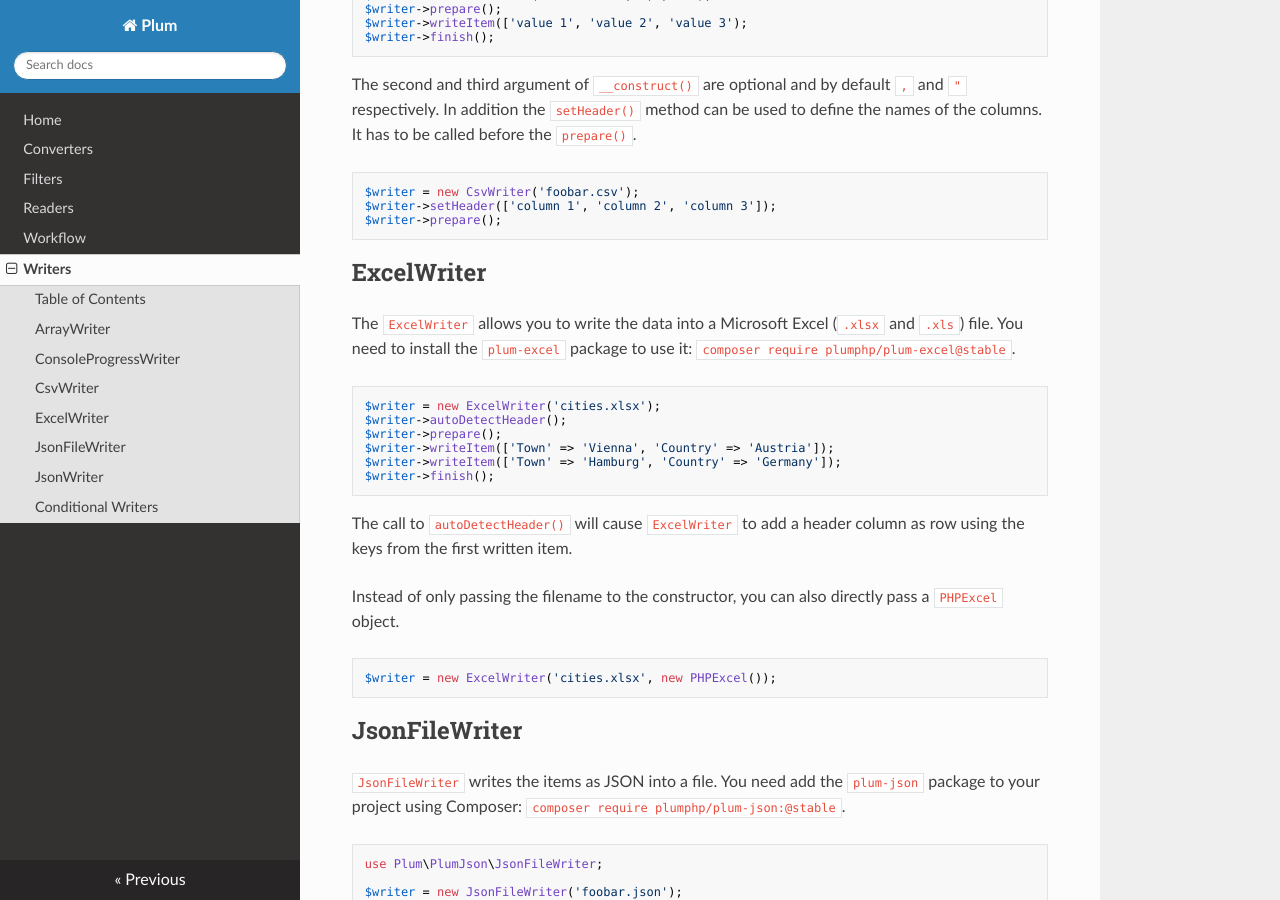
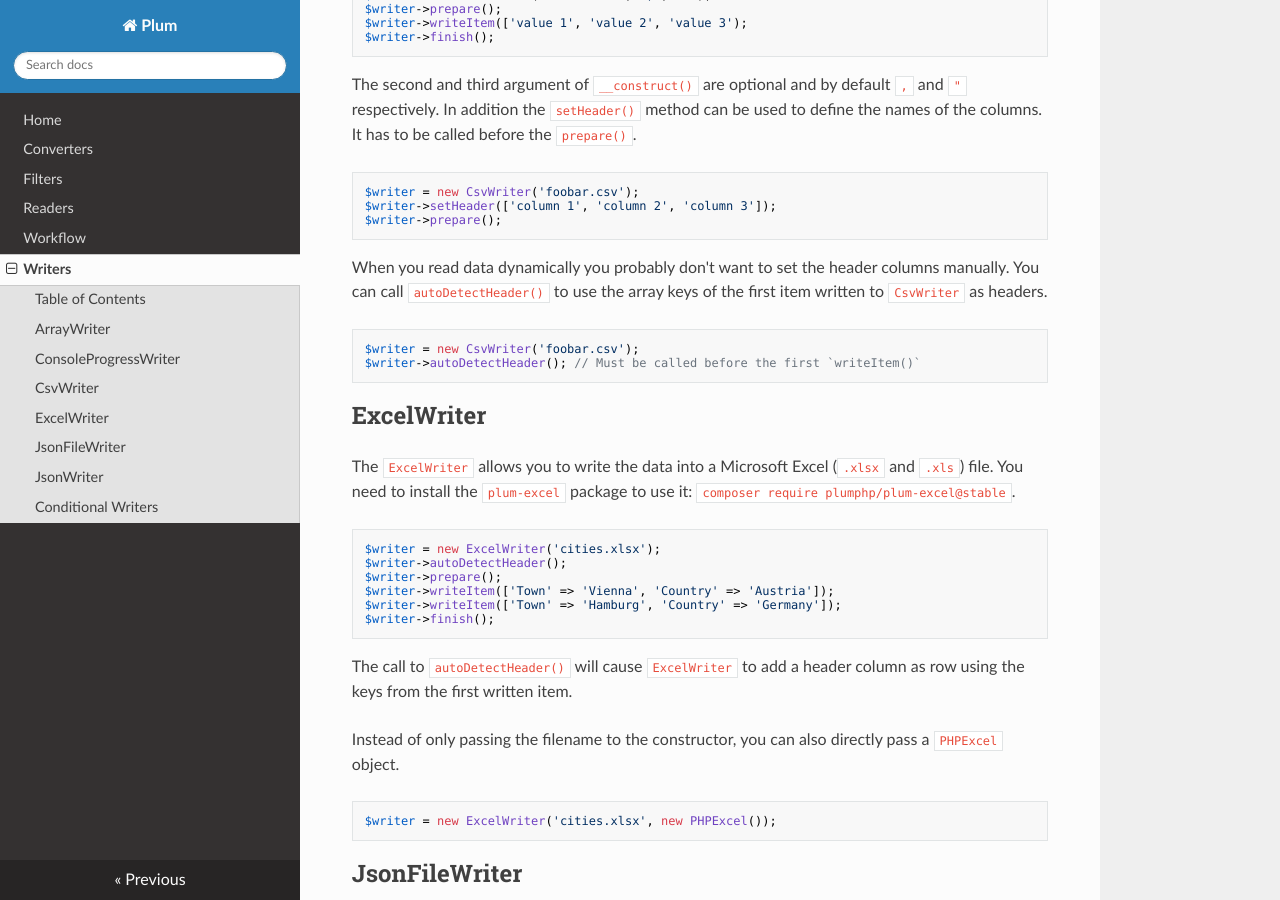
Before and after one commit to plumphp/plum, an MkDocs documentation site: the page built from docs/writers.md, in a window 1280 px wide and 900 px high, scrolled down 1254 px. Built offline with MkDocs 1.6.1, drawn with Linux system fonts in a browser that asks for light colours; nearby versions of some CDN libraries.

Commit message:
Improve CsvWriter docs

````diff
--- a/docs/writers.md
+++ b/docs/writers.md
@@ -75,6 +75,14 @@ $writer->setHeader(['column 1', 'column 2', 'column 3']);
 $writer->prepare();
 ```
 
+When you read data dynamically you probably don't want to set the header columns manually. You can call
+`autoDetectHeader()` to use the array keys of the first item written to `CsvWriter` as headers.
+
+```php
+$writer = new CsvWriter('foobar.csv');
+$writer->autoDetectHeader(); // Must be called before the first `writeItem()`
+```
+
 
 ExcelWriter
 -----------
````
